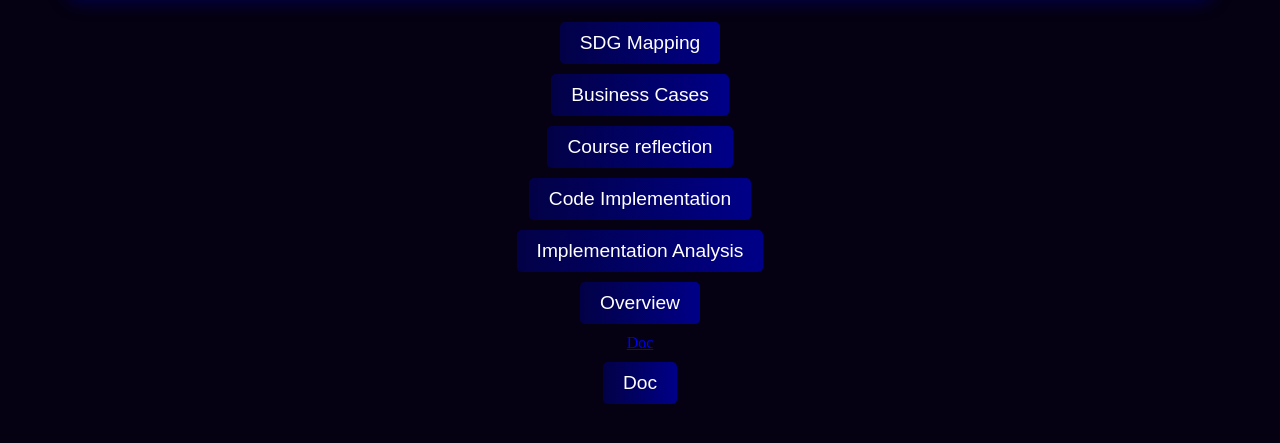
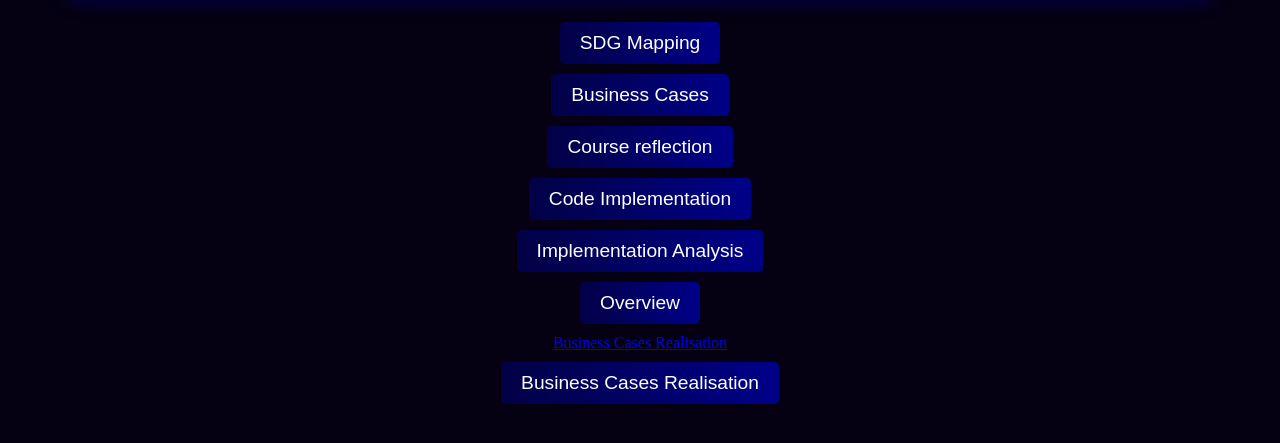
Before and after one commit to ApekshaDambal/daa2, a plain HTML site: page index.html in a window 1280 px wide. Shown: the part 181-624 px from the top of the page. Drawn offline with Linux system fonts and the light colour scheme.

Commit message:
Update index.html

```diff
--- a/index.html
+++ b/index.html
@@ -1130,8 +1130,8 @@ function showCodeImplementation() {
         <button onclick="showCodeImplementation()">Code Implementation</button>
         <button onclick="renderImplementationAnalysis()">Implementation Analysis</button>
         <button onclick="renderBusinessCasesOverview()">Overview</button>
-        <a href="https://apekshadambal.github.io/daa2/DAA.docx" target="_blank" class="button">Doc</a>
-        <button onclick="Realization()">Doc</button>
+        <a href="https://apekshadambal.github.io/daa2/DAA.docx" target="_blank" class="button"> Business Cases Realisation</a>
+        <button onclick="Realization()">Business Cases Realisation</button>
 
 
     </div>
```
